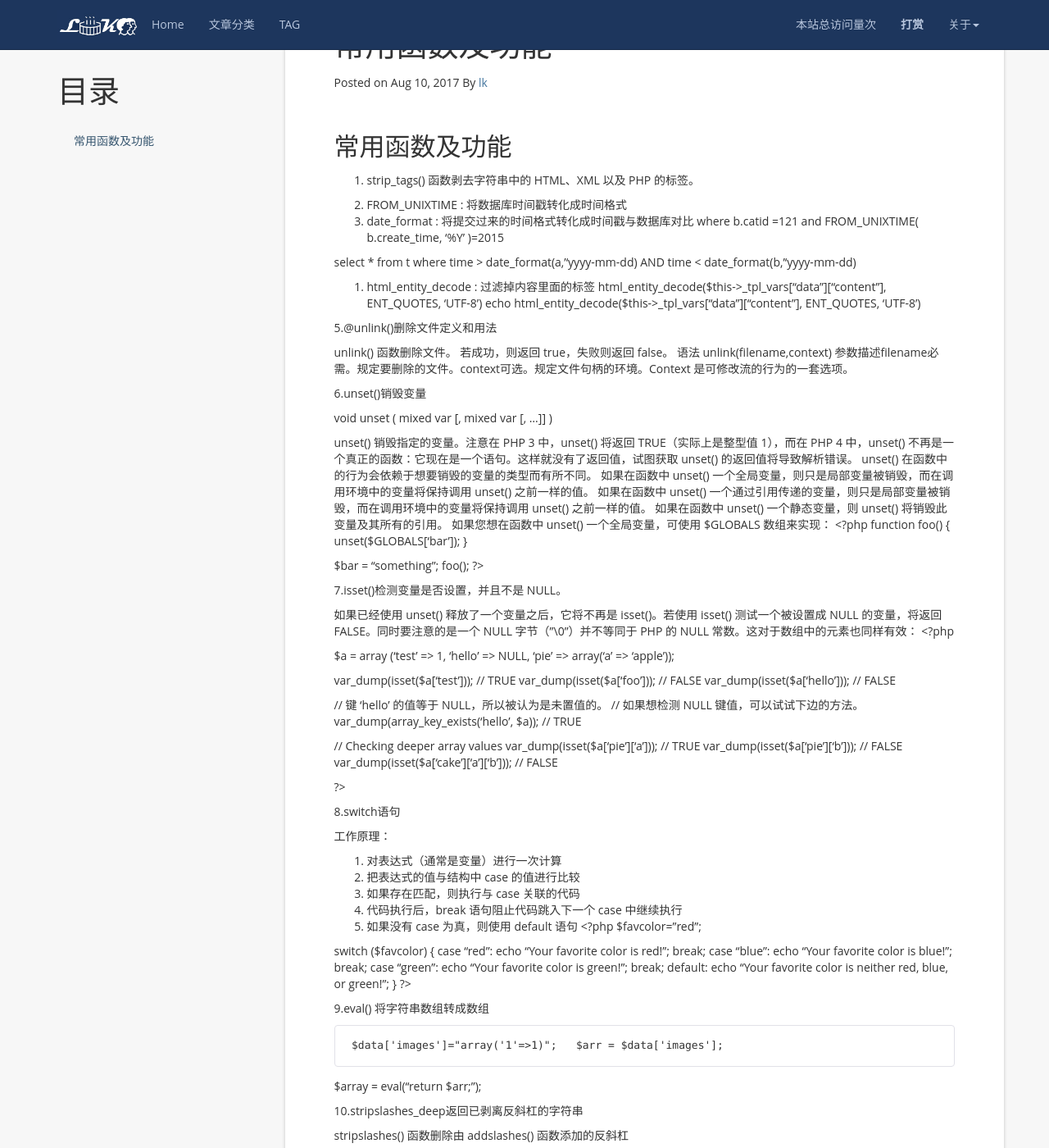
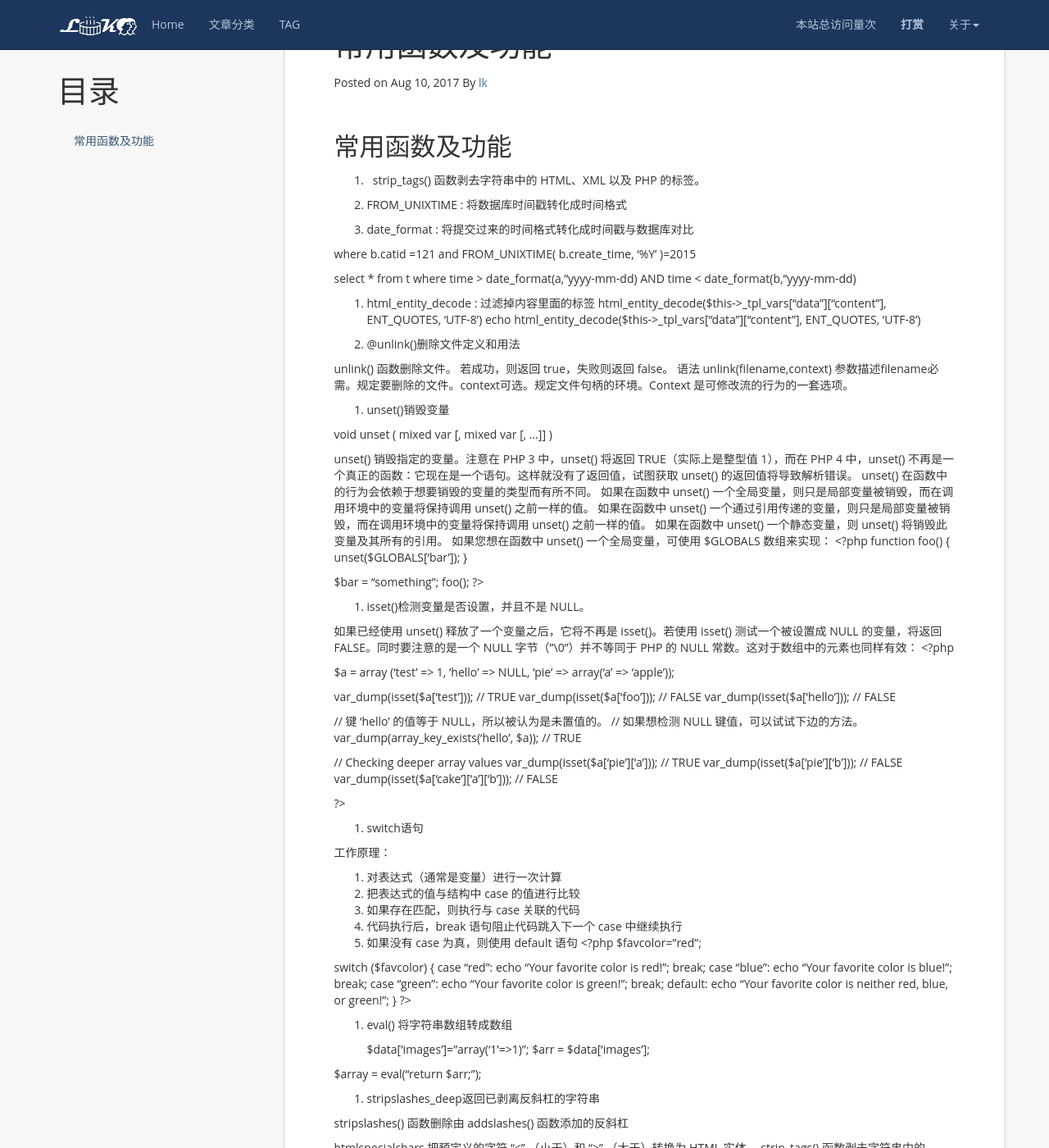
Before and after one commit to gitlk/gitlk.github.io, a Jekyll site: the page built from _posts/2017-08-10-学习心得.md, in a window 1280 px wide and 1400 px high, scrolled down 260 px. Shown: the whole window at 82% size. Built offline with Jekyll 4.4.1, drawn with Linux system fonts in a browser that asks for light colours; nearby versions of some CDN libraries; a script that is not in the unit is left out; comment, search, counter and statistics services are not loaded.

```diff
--- a/_posts/2017-08-10-学习心得.md
+++ b/_posts/2017-08-10-学习心得.md
@@ -12,11 +12,13 @@ tag: 记录
 常用函数及功能
 --------------
 
-1.   strip_tags() 函数剥去字符串中的 HTML、XML 以及 PHP 的标签。
 
+1.   strip_tags() 函数剥去字符串中的 HTML、XML 以及 PHP 的标签。
 
 2.   FROM_UNIXTIME  :  将数据库时间戳转化成时间格式
+
 3.   date_format    :    将提交过来的时间格式转化成时间戳与数据库对比
+
 where b.catid =121 and  FROM_UNIXTIME( b.create_time, '%Y' )=2015
 
 select * from t where time > date_format(a,''yyyy-mm-dd) AND time < date_format(b,''yyyy-mm-dd)
@@ -26,7 +28,7 @@ select * from t where time > date_format(a,''yyyy-mm-dd) AND time < date_format(
 {{php}}echo html_entity_decode($this->_tpl_vars["data"]["content"], ENT_QUOTES, 'UTF-8'){{/php}}
 
 
-5.@unlink()删除文件定义和用法
+5. @unlink()删除文件定义和用法
 
 unlink() 函数删除文件。
 若成功，则返回 true，失败则返回 false。
@@ -34,7 +36,7 @@ unlink() 函数删除文件。
 unlink(filename,context)
 参数描述filename必需。规定要删除的文件。context可选。规定文件句柄的环境。Context 是可修改流的行为的一套选项。
 
-6.unset()销毁变量
+6. unset()销毁变量
 
 void unset ( mixed var [, mixed var [, ...]] )
 
@@ -53,7 +55,7 @@ $bar = "something";
 foo();
 ?>
 
-7.isset()检测变量是否设置，并且不是 NULL。
+7. isset()检测变量是否设置，并且不是 NULL。
 
 如果已经使用 unset() 释放了一个变量之后，它将不再是 isset()。若使用 isset() 测试一个被设置成 NULL 的变量，将返回 FALSE。同时要注意的是一个 NULL 字节（"\0"）并不等同于 PHP 的 NULL 常数。这对于数组中的元素也同样有效：
 <?php
@@ -75,7 +77,7 @@ var_dump(isset($a['cake']['a']['b']));  // FALSE
 
 ?>
 
-8.switch语句
+8. switch语句
 
 工作原理：
   1. 对表达式（通常是变量）进行一次计算
@@ -101,14 +103,14 @@ switch ($favcolor) {
 }
 ?>
 
-9.eval() 将字符串数组转成数组
+9. eval() 将字符串数组转成数组
 
     $data['images']="array('1'=>1)";
   $arr = $data['images'];
 
   $array = eval("return $arr;");
 
-10.stripslashes_deep返回已剥离反斜杠的字符串
+10. stripslashes_deep返回已剥离反斜杠的字符串
 
 stripslashes() 函数删除由 addslashes() 函数添加的反斜杠
 
```
